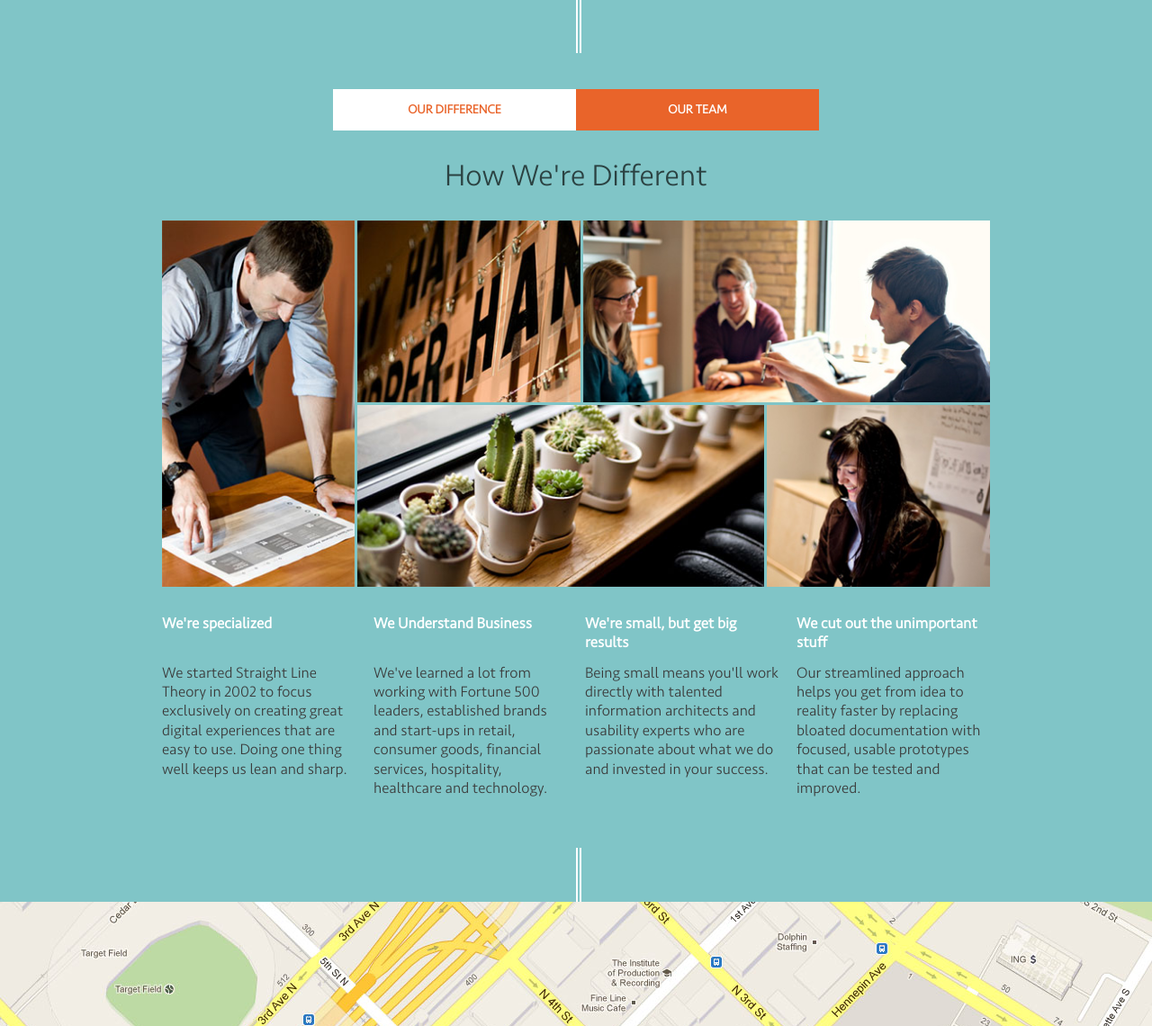
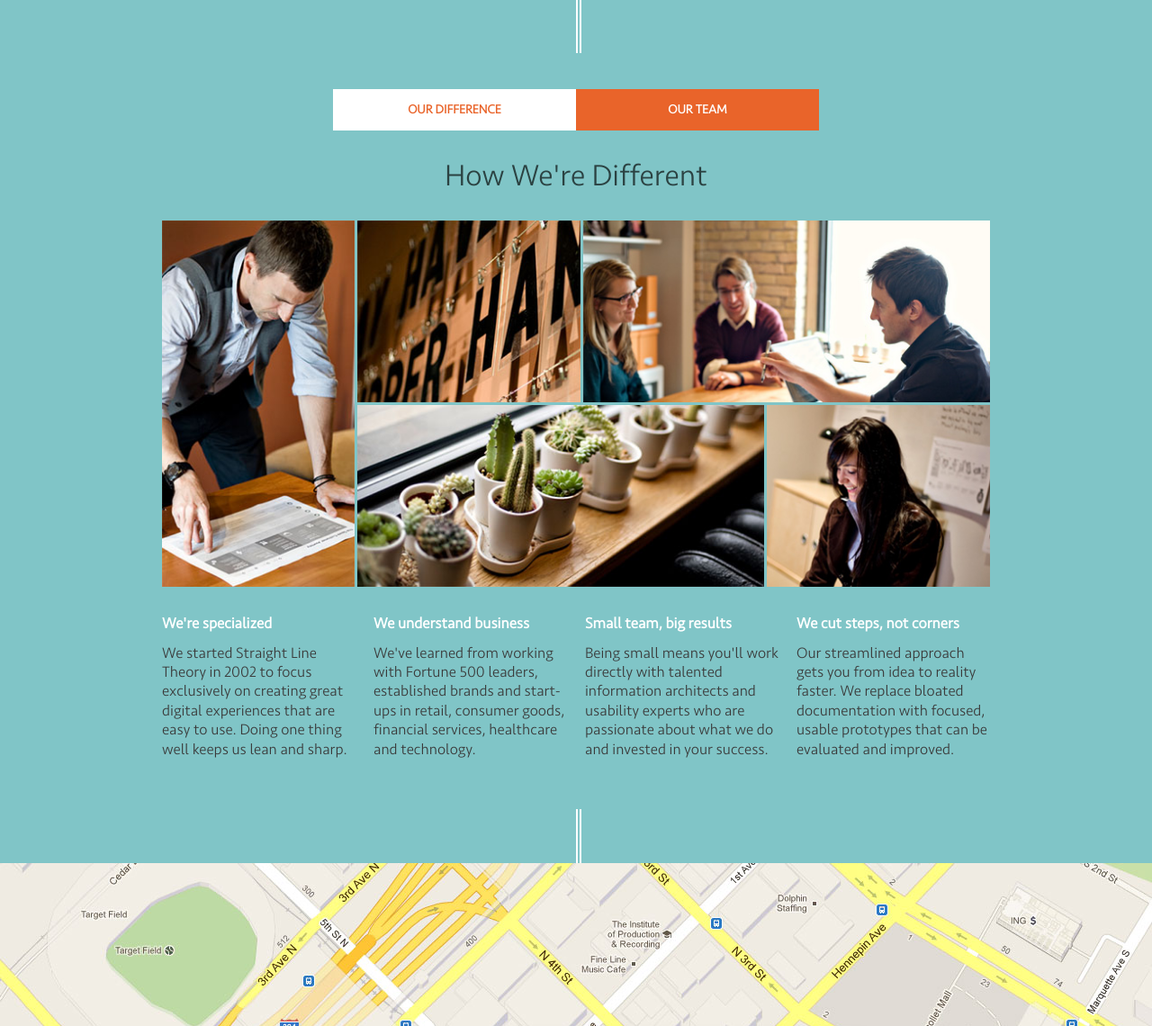
Before and after one commit to apticknor/slt, a PHP site: page / in a window 1280 px wide. Shown: the part 2378-3518 px from the top of the page at 90% size. Run offline with PHP 8.4, Linux system fonts and the light colour scheme; data that the repository does not hold is empty; a stand-in replaces the project's code that opens the database connection; some libraries are stand-ins or nearby versions.

Commit message:
fix #16. content updates inserted

```diff
--- a/includes/sections/about.php
+++ b/includes/sections/about.php
@@ -38,17 +38,17 @@
                         <li>
                             <div class="feature feature_spacedWhenSmall">
                                 <div class="feature-subhd">
-                                    <h4 class="hdg hdg_white hdg_bold" data-height-watch-group-member="differencesHeadlines">We Understand Business</h4>
+                                    <h4 class="hdg hdg_white hdg_bold" data-height-watch-group-member="differencesHeadlines">We understand business</h4>
                                 </div>
                                 <div class="feature-bd">
-                                    <p>We've learned a lot from working with Fortune 500 leaders, established brands and start-ups in retail, consumer goods, financial services, hospitality, healthcare and technology.</p>
+                                    <p>We've learned from working with Fortune 500 leaders, established brands and start-ups in retail, consumer goods, financial services, healthcare and technology.</p>
                                 </div>
                             </div>
                         </li>
                         <li>
                             <div class="feature feature_spacedWhenSmall">
                                 <div class="feature-subhd">
-                                    <h4 class="hdg hdg_white hdg_bold" data-height-watch-group-member="differencesHeadlines">We're small, but get big results</h4>
+                                    <h4 class="hdg hdg_white hdg_bold" data-height-watch-group-member="differencesHeadlines">Small team, big results</h4>
                                 </div>
                                 <div class="feature-bd">
                                     <p>Being small means you'll work directly with talented information architects and usability experts who are passionate about what we do and invested in your success.</p>
@@ -58,10 +58,10 @@
                         <li>
                             <div class="feature feature_spacedWhenSmall">
                                 <div class="feature-subhd">
-                                    <h4 class="hdg hdg_white hdg_bold" data-height-watch-group-member="differencesHeadlines">We cut out the unimportant stuff</h4>
+                                    <h4 class="hdg hdg_white hdg_bold" data-height-watch-group-member="differencesHeadlines">We cut steps, not corners</h4>
                                 </div>
                                 <div class="feature-bd">
-                                    <p>Our streamlined approach helps you get from idea to reality faster by replacing bloated documentation with focused, usable prototypes that can be tested and improved.</p>
+                                    <p>Our streamlined approach gets you from idea to reality faster. We replace bloated documentation with focused, usable prototypes that can be evaluated and improved.</p>
                                 </div>
                             </div>
                         </li>
```
